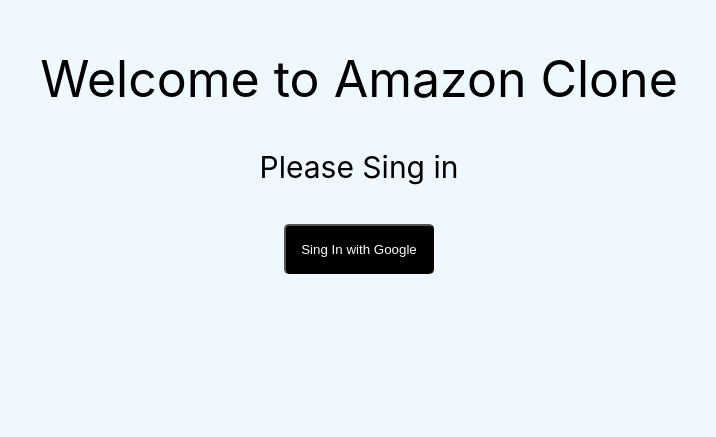
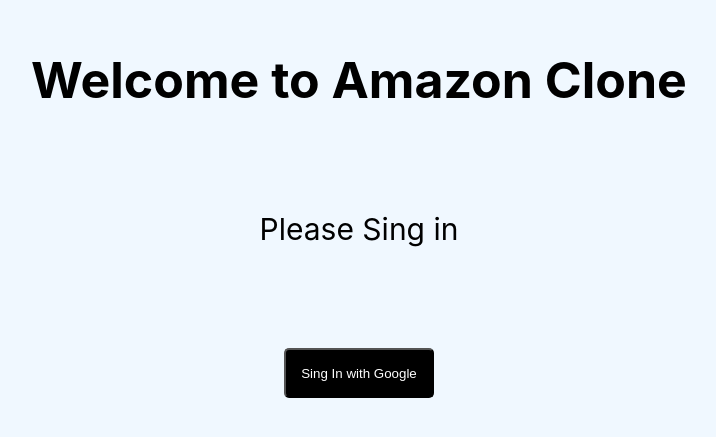
Before and after one commit to djsookz/amazon-clone, a React (Create React App) app: page / in a window 1280 px wide. Shown: the part 151-588 px from the top of the page, without its empty margins (281-997 px from the left). Built offline with nearby package versions, Linux system fonts and the light colour scheme; no server answers.

Commit message:
fix singin page

```diff
--- a/src/pages/SingIn.css
+++ b/src/pages/SingIn.css
@@ -1,72 +1,72 @@
-.singIn_wrapper{
+.singIn {
   width: 100%;
   height: 100vh;
   background-color: aliceblue;
   display: flex;
+  justify-content: center;
   align-items: center;
-    justify-content: center;
+}
+
+.singIn-wrapper {
+  width: 800px;
+  height: 500px;
+  display: flex;
   flex-direction: column;
+  justify-content: space-evenly;
+  align-items: center;
 }
-button{
+
+button {
   background-color: black;
   color: white;
   width: 150px;
   height: 50px;
   border-radius: 5px;
   cursor: pointer;
+  transform: translateY(-50px);
 }
 
-button:hover{
-    background: linear-gradient(180deg, rgb(146, 146, 143) 0%, rgb(47, 47, 47) 35%);
+button:hover {
+  background: linear-gradient(
+    180deg,
+    rgb(146, 146, 143) 0%,
+    rgb(47, 47, 47) 35%
+  );
 }
 
-
-.singIn_text{
+.singIn_text {
   font-size: 50px;
-    position: absolute;
-    top: 200px;
-
+  margin-bottom: 150px;
 }
-.singIn_text + p{
+.singIn_text + p {
   font-size: 30px;
-    position: absolute;
-    top: 300px;
+  transform: translateY(-100px);
 }
 
 @media only screen and (max-width: 640px) {
-   .singIn_text{
+  .singIn_text {
     font-size: 30px;
-   }
-
-  }
-  @media only screen and (max-width: 464px) {
-
-  }
-
-  @media only screen and (max-width: 420px
-  ) {
-    .singIn_text{
-        font-size: 20px;
-       }
-       .singIn_text + p{
-        font-size: 18px;
-
-    }
-  }
-  @media only screen and (max-height: 667px
-  ){
-    .singIn_text + p{
-        top: 250px;
-
   }
 }
 
-  @media only screen and (min-height: 1168px
-  ){
-    button{
+@media only screen and (max-width: 420px) {
+  .singIn_text {
+    font-size: 20px;
+  }
+  .singIn_text + p {
+    font-size: 18px;
+  }
+}
+@media only screen and (max-height: 667px) {
+  .singIn_text + p {
+    top: 250px;
+  }
+}
+
+@media only screen and (min-height: 1168px) {
+  button {
     width: 250px;
     height: 75px;
     font-size: 22px;
-
   }
 }
--- a/src/pages/SingIn.js
+++ b/src/pages/SingIn.js
@@ -17,13 +17,15 @@
   };
 
   return (
-    <div className="singIn_wrapper">
-      <div className="singIn_text">Welcome to Amazon Clone</div>
-      <p>Please Sing in</p>
-      <div>
-        <Link to="/" onClick={GoogleLogin}>
-          <button>Sing In with Google</button>
-        </Link>
+    <div className="singIn">
+      <div className="singIn-wrapper">
+        <h1 className="singIn_text">Welcome to Amazon Clone</h1>
+        <p>Please Sing in</p>
+        <div>
+          <Link to="/" onClick={GoogleLogin}>
+            <button>Sing In with Google</button>
+          </Link>
+        </div>
       </div>
     </div>
   );
```
Lines whose indentation alone changed are shown as unchanged.
